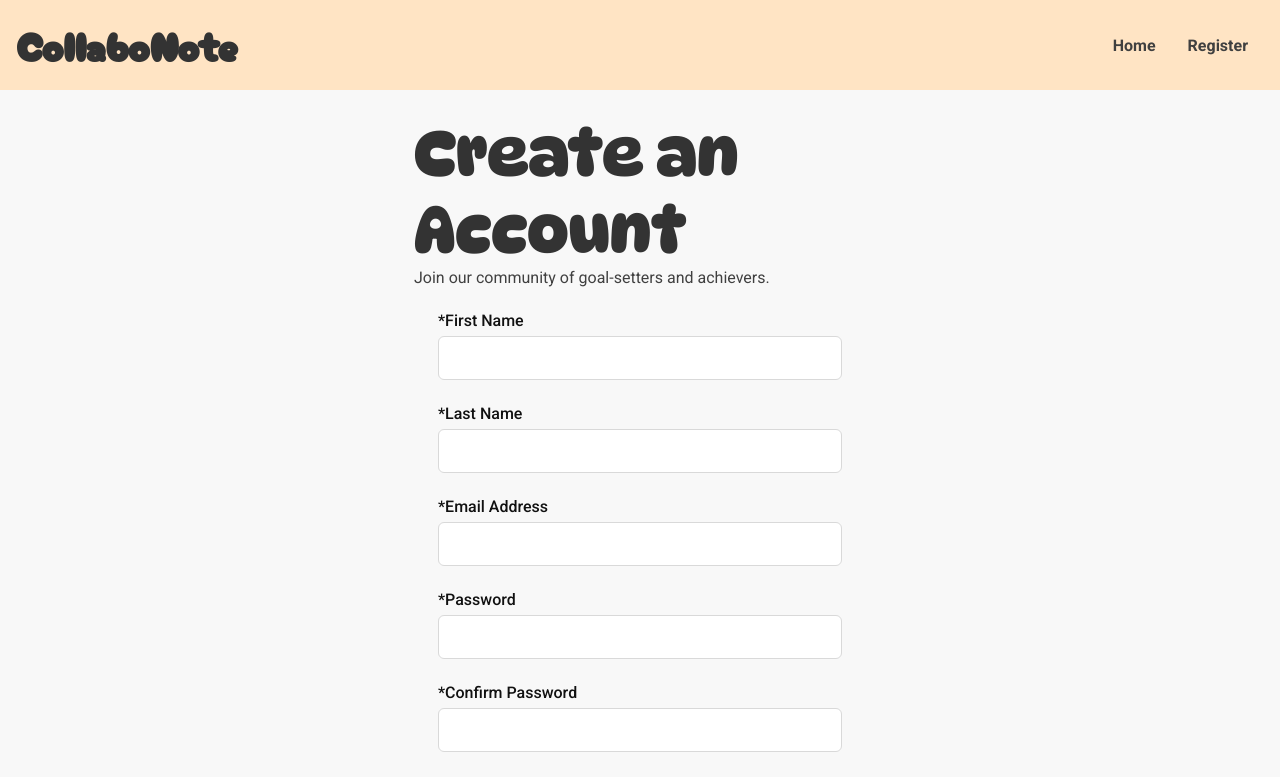
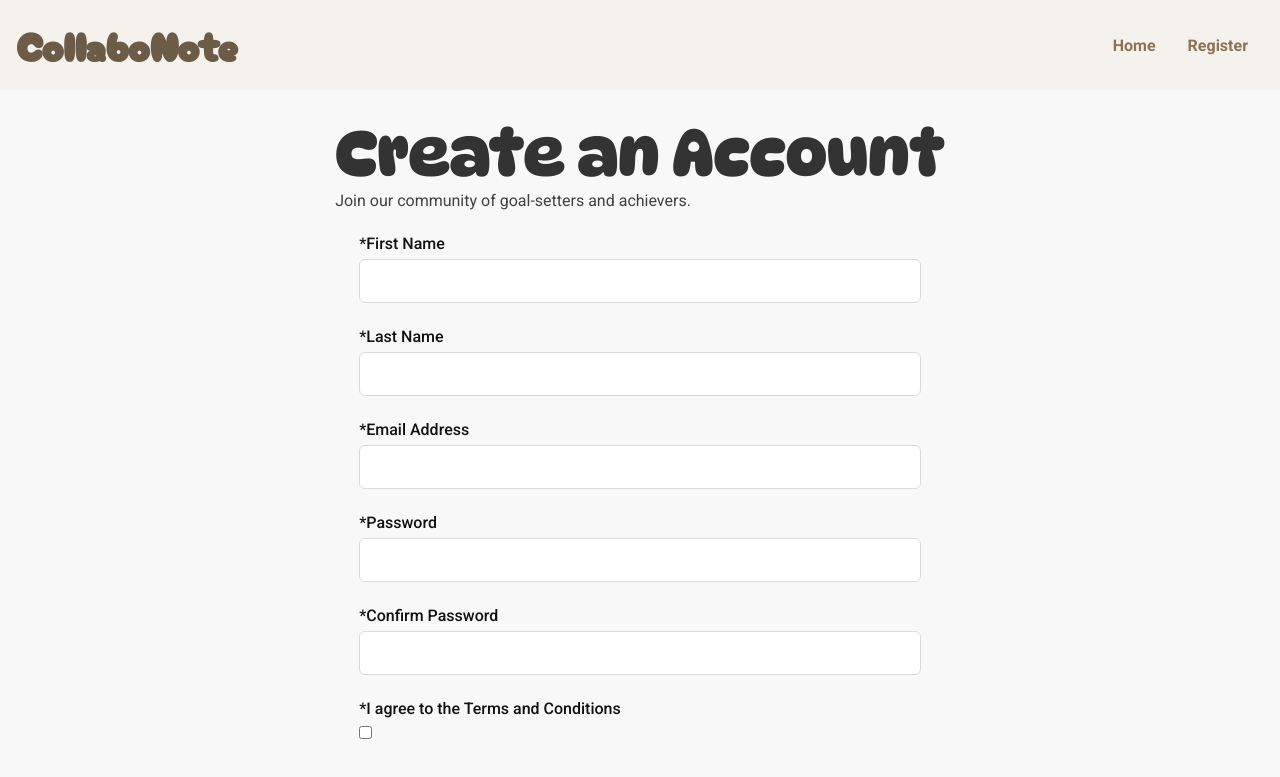
Before and after one commit to WesloTheWeb/CollaboNote, a Next.js app: page /registration in a window 1280 px wide. Shown: the top 777 px of the page. Built offline with nearby package versions, Linux system fonts and the light colour scheme.

Commit message:
header style changes and minor mobile update sizing of fonts

```diff
--- a/src/components/Header/Header.module.scss
+++ b/src/components/Header/Header.module.scss
@@ -1,13 +1,14 @@
 @use '../../styles/variables.scss' as v;
 
 .siteHeader {
-    background-color: bisque;
+    background-color: #f5f2ed;
     display: flex;
     justify-content: space-between;
     align-items: center;
     padding: 1rem;
 
     h1 {
+        color: #6b5b47;
         font-size: 2.5rem;
         margin: 0;
 
@@ -30,7 +31,7 @@
         font-weight: bold;
         margin: 0 1rem;
         text-decoration: none;
-        color: inherit;
+        color: #8b7355;
         transition: color 0.2s ease;
 
         &:hover {
@@ -107,7 +108,7 @@
     right: -100%;
     width: 250px;
     height: 100vh;
-    background-color: bisque;
+    background-color: #f5f2ed;
     padding: 5rem 1.5rem 1.5rem;
     transition: right 0.3s ease;
     z-index: 10;
@@ -123,7 +124,7 @@
         font-size: 1.2rem;
         margin: 1.5rem 0;
         text-decoration: none;
-        color: inherit;
+        color: #8b7355;
 
         &:hover {
             color: map-get(map-get(v.$colors, 'secondary'), 'terracotta');
--- a/src/components/Registration/Registration.module.scss
+++ b/src/components/Registration/Registration.module.scss
@@ -1,9 +1,18 @@
 @use '../../styles/variables.scss' as v;
 
 .registrationContainer {
-  max-width: 500px;
   margin: 0 auto;
   padding: v.$spacing-lg;
+
+  @media #{v.$mq-smallScreen} {
+    max-width: 500px;
+  }
+
+  h2 {
+    @media #{v.$mq-smallScreen} {
+      font-size: 2rem;
+    }
+  }
 }
 
 .formSection {
```
